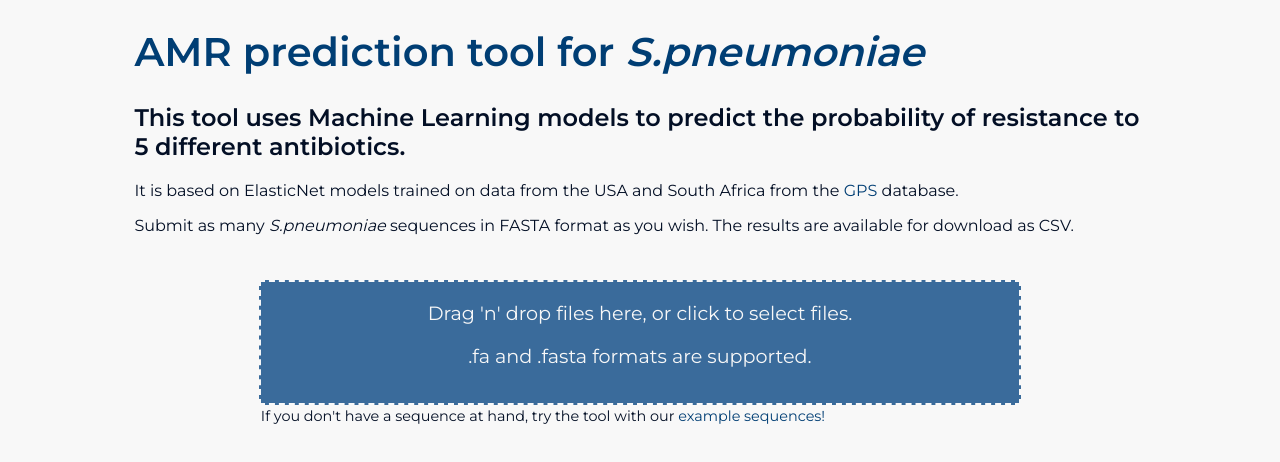
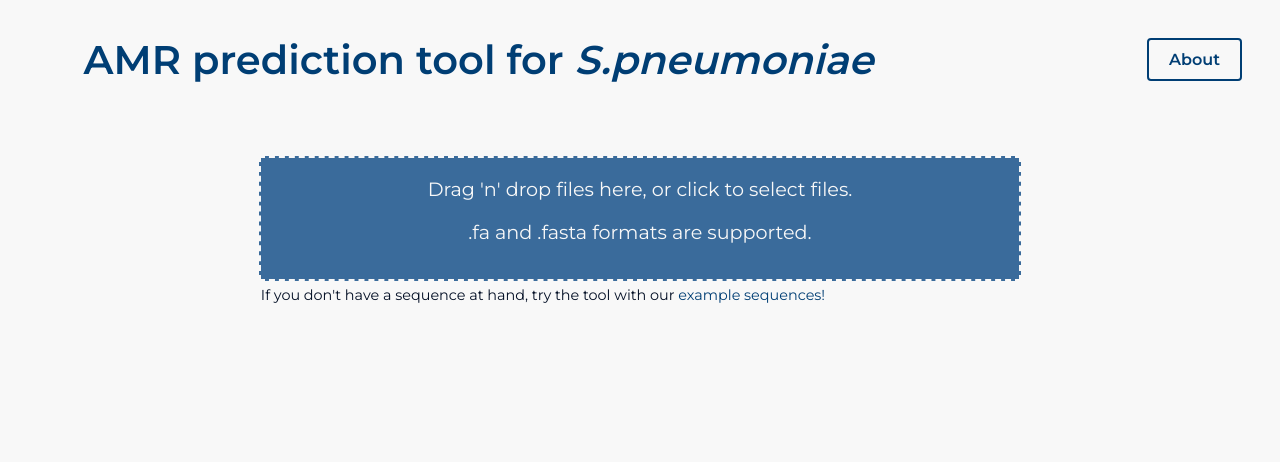
Before and after one commit to bacpop/AMR_ReactApp, a React (Create React App) app: page / in a window 1280 px wide. Shown: the top 462 px of the page. Built offline with nearby package versions, Linux system fonts and the light colour scheme.

Commit message:
included 'about' button

```diff
--- a/src/App.js
+++ b/src/App.js
@@ -47,14 +47,10 @@ function App (){
   return (
     <>
       <main className='App'>
-        <h1>AMR prediction tool for <em>S.pneumoniae</em></h1>
-        <h2>
-          This tool uses Machine Learning models to predict the probability of resistance to 5 different antibiotics. </h2><p>
-          It is based on ElasticNet models trained on data from the USA and South Africa from the <a href="https://www.pneumogen.net/gps/">GPS</a> database. </p><p>
-          Submit as many <em>S.pneumoniae</em> sequences in FASTA format as you wish. The results are available for download as CSV.
-        </p>
+        <Header />
+
         <DropZone onDrop={onDrop}/>
-        <p className='comment'>If you don't have a sequence at hand, try the tool with our <a onClick={run_examples}>example sequences!</a></p>
+        <p className='comment'>If you don't have a sequence at hand, try the tool with our <span id="selecttext" onClick={run_examples}>example sequences!</span> </p>
         {loading===true && <SpinnerCircular id = "spinner" size={58} thickness={180} speed={132} color="rgba(0, 62, 116, 1)" secondaryColor="rgba(158, 175, 190, 1)" />}
         {(predictionResult !== [] &&  formatCheck===true && loading===false) &&
           <div>
--- /dev/null
+++ b/src/header.js
@@ -0,0 +1,77 @@
+import React, { useEffect, useRef, useState } from 'react'
+
+const AboutContent = ({ visible }) => {
+  const [detailVisible, setDetailVisible] = useState(false)
+  const [maxHeight, setMaxHeight] = useState(0)
+  const summaryRef = useRef()
+
+  useEffect(() => {
+    if (!visible) {
+      setMaxHeight(0)
+      setDetailVisible(false)
+    }
+    const onResize = () => {
+      const summaryHeight = summaryRef.current.getBoundingClientRect().height + 30
+      const fullHeight = summaryHeight + 100
+
+      setMaxHeight(detailVisible ? fullHeight : summaryHeight)
+
+      Array.from(summaryRef.current.querySelectorAll('[tabIndex]')).forEach(e => {
+        e.setAttribute('tabIndex', visible ? 0 : -1)
+      })
+
+
+    }
+    onResize()
+    window.addEventListener('resize', onResize, true)
+    return () => {
+      window.removeEventListener('resize', onResize, true)
+    }
+  }, [visible, detailVisible, setMaxHeight])
+
+  return (
+    <div
+      style={{
+        overflow:'hidden',
+        transitionDuration: '700ms',
+        maxHeight: visible ? `${maxHeight}px` : '0'
+      }}
+    >
+      <div ref={summaryRef}>
+        <h2>This tool uses Machine Learning models to predict the probability of resistance to 5 different antibiotics.</h2>
+        <p>
+          It is based on ElasticNet models trained on data from the USA and South Africa from the <a href="https://www.pneumogen.net/gps/">GPS</a> database. </p><p>
+          Submit as many <em>S.pneumoniae</em> sequences in FASTA format as you wish. The results are available for download as CSV.
+        </p>
+      </div>
+    </div>
+  )
+}
+
+const Header = () => {
+  const [aboutVisible, setAboutVisible] = useState(false)
+  const toggleVisibility = () => {
+    setAboutVisible(!aboutVisible)
+    try {
+      window.scroll({
+        top: 0,
+        behavior: 'smooth'
+      })
+    } catch (error) {
+      window.scrollTo(0, 0)
+    }
+  }
+  return (
+    <header>
+      <div>
+        <h1>AMR prediction tool for <em>S.pneumoniae</em></h1>
+        <button id='about' onClick={toggleVisibility}>
+          About
+        </button>
+      </div>
+      <AboutContent visible={aboutVisible} />
+    </header>
+  )
+}
+
+export default Header
--- a/src/index.css
+++ b/src/index.css
@@ -15,9 +15,8 @@ body {
 h1 {
   font-size: 2.5em;
   color: var(--blue);
-  width:80%;
-  margin-left: auto;
-  margin-right: auto;
+  margin-left: 2cm;
+  display: inline-block
 }
 
 h2 {
@@ -41,7 +40,7 @@ p{
 .comment{
   width:60%;
   margin-bottom: 1.2cm;
-  margin-top: 2px;
+  margin-top: 5px;
   font-size: 0.9em;
 }
 
@@ -95,6 +94,20 @@ th{
 
 }
 
+#about{
+  float: right;
+  margin:30px;
+  background-color: var(--background);
+  border-radius: 4px;
+  border: 2.3px solid var(--blue);
+  color:  var(--blue);
+  text-align: center;
+  font-family: 'Montserrat', sans-serif;
+  font-size: 16px;
+  font-weight: bold;
+  padding: 10px 20px;
+}
+
 #spinner{
   display: block;
   margin: 0 auto 20px auto;
@@ -108,6 +121,15 @@ a {
 a:hover {
   cursor:pointer;
  }
+
+#selecttext{
+  color:  var(--blue);
+}
+
+#selecttext:hover{
+  cursor:pointer;
+}
+
 
 .CellWithComment{
   position:relative;
```
